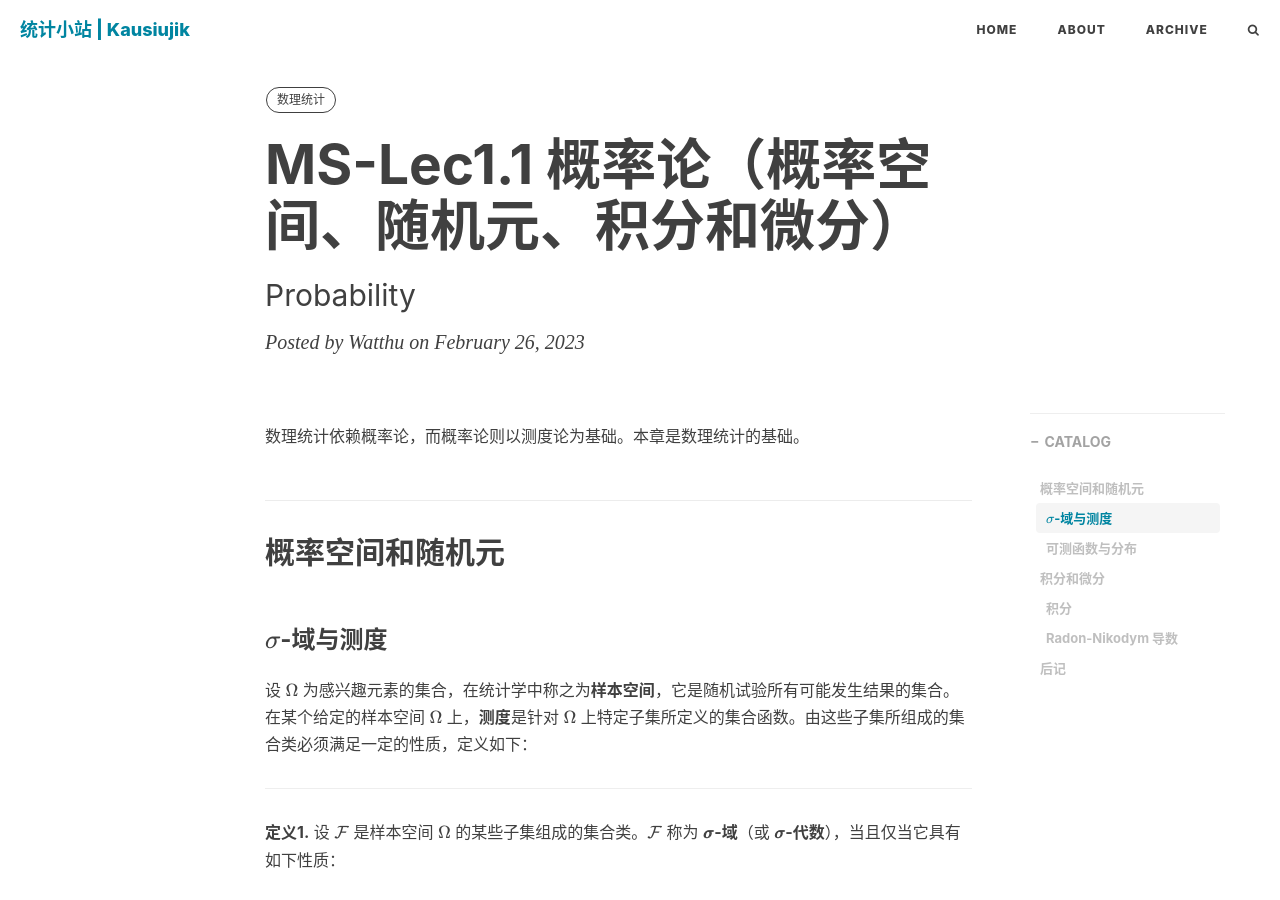
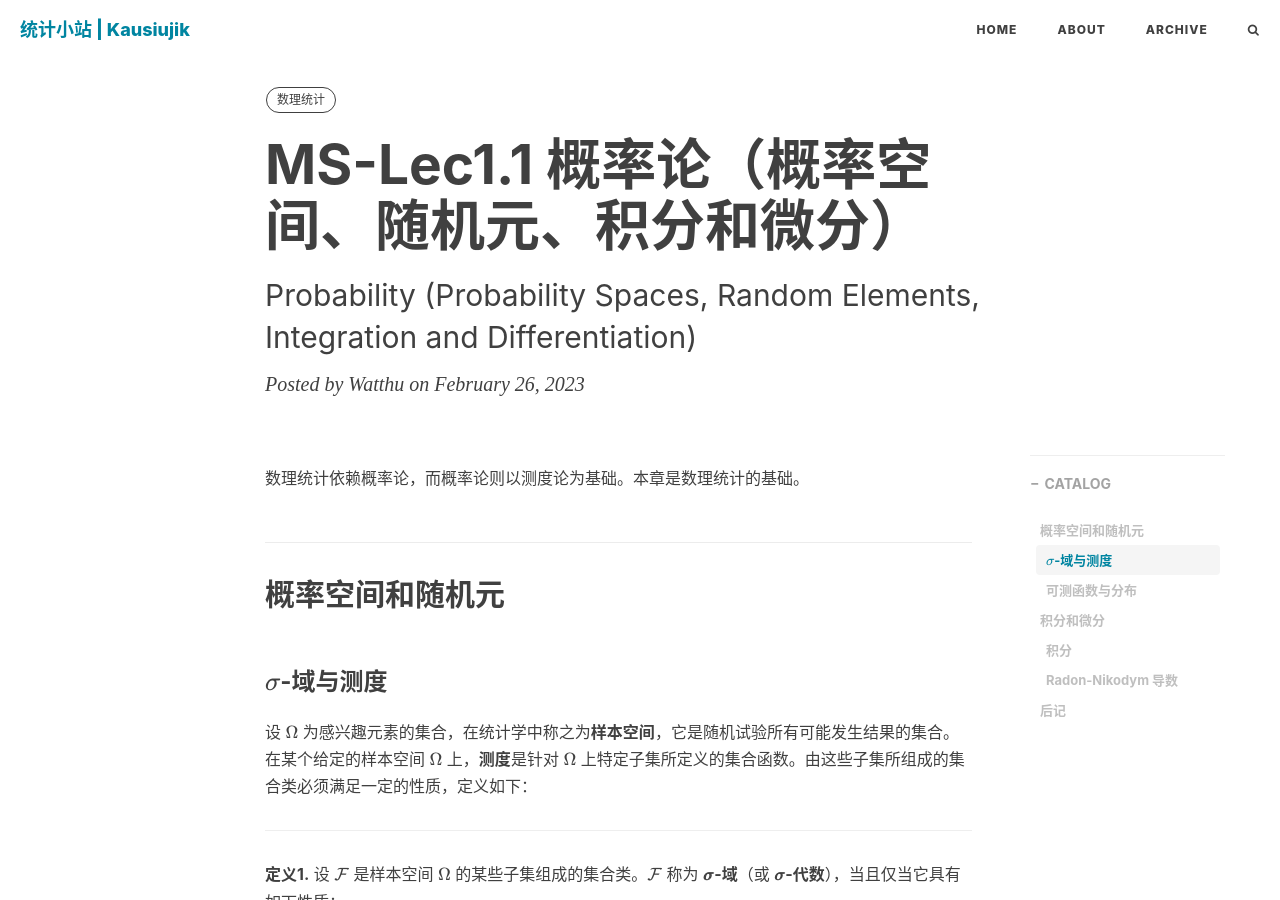
Before and after one commit to kausiujik/kausiujik.github.io, a Jekyll site: the page built from _posts/2023-02-26-MS_Lec1.1.md, in a window 1280 px wide and 900 px high. Built offline with Jekyll 4.4.1, drawn with Linux system fonts in a browser that asks for light colours; nearby versions of some CDN libraries; formulas are drawn with MathJax 3; comment, search, counter and statistics services are not loaded.

Commit message:
Update 2023-02-26-MS_Lec1.1.md

```diff
--- a/_posts/2023-02-26-MS_Lec1.1.md
+++ b/_posts/2023-02-26-MS_Lec1.1.md
@@ -1,7 +1,7 @@
 ---
 layout: post
 title: "MS-Lec1.1 概率论（概率空间、随机元、积分和微分）"
-subtitle: "Probability"
+subtitle: "Probability (Probability Spaces, Random Elements, Integration and Differentiation)"
 author: "Watthu"
 header-style: text
 mathjax: true
```
